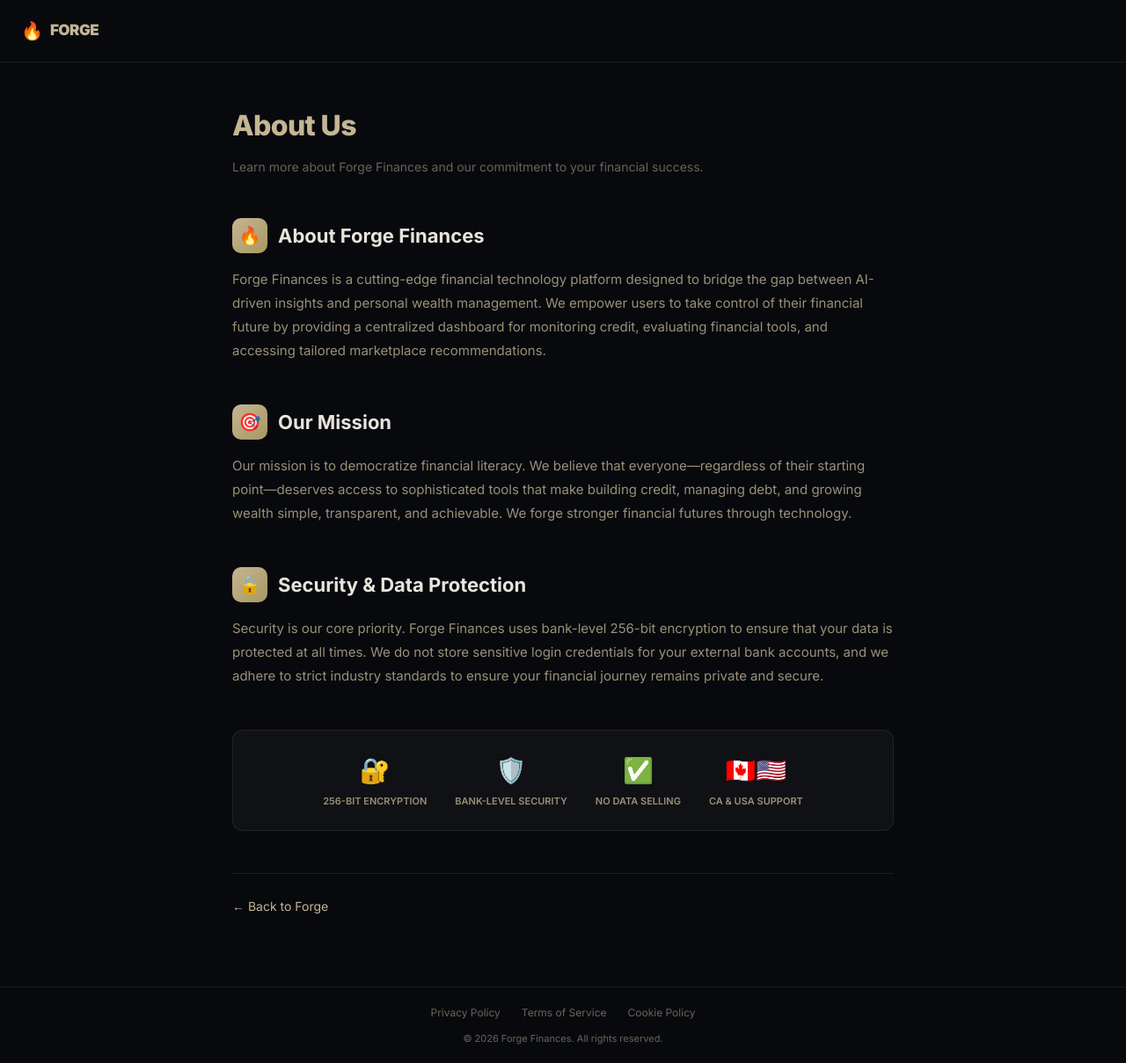
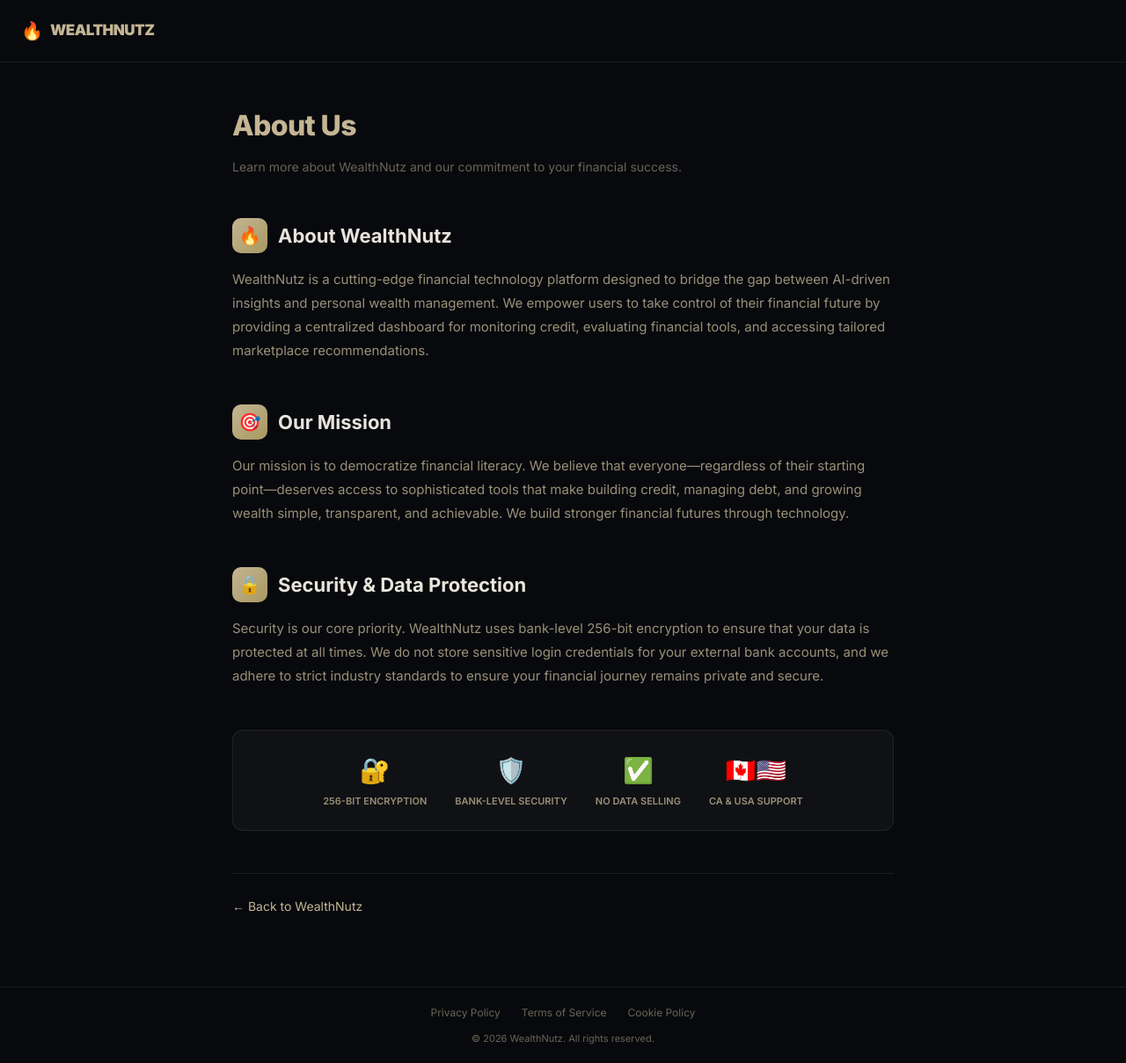
Before and after one commit to gandolfifg-ops/v0-code-submission, a Next.js app: page /about in a window 1280 px wide. Shown: the whole page at 88% size. Built offline with nearby package versions, Linux system fonts and the light colour scheme.

Commit message:
Rename Forge to WealthNutz in About page

```diff
--- a/app/about/page.tsx
+++ b/app/about/page.tsx
@@ -2,7 +2,7 @@
 
 import Link from "next/link";
 
-// Forge theme tokens
+// WealthNutz theme tokens
 const T = {
   bg: "#07090d",
   gold: "#c4b594",
@@ -20,7 +20,7 @@ export default function AboutPage() {
       <header style={{ padding: "20px 24px", borderBottom: `1px solid ${T.border}` }}>
         <Link href="/" style={{ display: "inline-flex", alignItems: "center", gap: 8, textDecoration: "none" }}>
           <span style={{ fontSize: 20 }}>🔥</span>
-          <span style={{ fontSize: 17, fontWeight: 900, color: T.gold, textTransform: "uppercase", letterSpacing: "-0.03em" }}>Forge</span>
+          <span style={{ fontSize: 17, fontWeight: 900, color: T.gold, textTransform: "uppercase", letterSpacing: "-0.03em" }}>WealthNutz</span>
         </Link>
       </header>
 
@@ -30,19 +30,19 @@ export default function AboutPage() {
           About Us
         </h1>
         <p style={{ fontSize: 14, color: T.dim, marginBottom: 48 }}>
-          Learn more about Forge Finances and our commitment to your financial success.
+          Learn more about WealthNutz and our commitment to your financial success.
         </p>
 
-        {/* Section 1: About Forge Finances */}
+        {/* Section 1: About WealthNutz */}
         <section style={{ marginBottom: 48 }}>
           <div style={{ display: "flex", alignItems: "center", gap: 12, marginBottom: 16 }}>
             <div style={{ width: 40, height: 40, borderRadius: 10, background: `linear-gradient(135deg, ${T.gold}, ${T.goldDim})`, display: "flex", alignItems: "center", justifyContent: "center" }}>
               <span style={{ fontSize: 20 }}>🔥</span>
             </div>
-            <h2 style={{ fontSize: 22, fontWeight: 700, color: T.text, margin: 0 }}>About Forge Finances</h2>
+            <h2 style={{ fontSize: 22, fontWeight: 700, color: T.text, margin: 0 }}>About WealthNutz</h2>
           </div>
           <p style={{ fontSize: 15, lineHeight: 1.8, color: T.mid, margin: 0 }}>
-            Forge Finances is a cutting-edge financial technology platform designed to bridge the gap between AI-driven insights and personal wealth management. We empower users to take control of their financial future by providing a centralized dashboard for monitoring credit, evaluating financial tools, and accessing tailored marketplace recommendations.
+            WealthNutz is a cutting-edge financial technology platform designed to bridge the gap between AI-driven insights and personal wealth management. We empower users to take control of their financial future by providing a centralized dashboard for monitoring credit, evaluating financial tools, and accessing tailored marketplace recommendations.
           </p>
         </section>
 
@@ -55,7 +55,7 @@ export default function AboutPage() {
             <h2 style={{ fontSize: 22, fontWeight: 700, color: T.text, margin: 0 }}>Our Mission</h2>
           </div>
           <p style={{ fontSize: 15, lineHeight: 1.8, color: T.mid, margin: 0 }}>
-            Our mission is to democratize financial literacy. We believe that everyone—regardless of their starting point—deserves access to sophisticated tools that make building credit, managing debt, and growing wealth simple, transparent, and achievable. We forge stronger financial futures through technology.
+            Our mission is to democratize financial literacy. We believe that everyone—regardless of their starting point—deserves access to sophisticated tools that make building credit, managing debt, and growing wealth simple, transparent, and achievable. We build stronger financial futures through technology.
           </p>
         </section>
 
@@ -68,7 +68,7 @@ export default function AboutPage() {
             <h2 style={{ fontSize: 22, fontWeight: 700, color: T.text, margin: 0 }}>Security &amp; Data Protection</h2>
           </div>
           <p style={{ fontSize: 15, lineHeight: 1.8, color: T.mid, margin: 0 }}>
-            Security is our core priority. Forge Finances uses bank-level 256-bit encryption to ensure that your data is protected at all times. We do not store sensitive login credentials for your external bank accounts, and we adhere to strict industry standards to ensure your financial journey remains private and secure.
+            Security is our core priority. WealthNutz uses bank-level 256-bit encryption to ensure that your data is protected at all times. We do not store sensitive login credentials for your external bank accounts, and we adhere to strict industry standards to ensure your financial journey remains private and secure.
           </p>
         </section>
 
@@ -97,7 +97,7 @@ export default function AboutPage() {
         {/* Back link */}
         <div style={{ borderTop: `1px solid ${T.border}`, paddingTop: 24 }}>
           <Link href="/" style={{ color: T.gold, fontSize: 14, textDecoration: "none", display: "inline-flex", alignItems: "center", gap: 6 }}>
-            ← Back to Forge
+            ← Back to WealthNutz
           </Link>
         </div>
       </main>
@@ -109,7 +109,7 @@ export default function AboutPage() {
           <Link href="/terms" style={{ color: T.dim, fontSize: 12, textDecoration: "none" }}>Terms of Service</Link>
           <Link href="/cookies" style={{ color: T.dim, fontSize: 12, textDecoration: "none" }}>Cookie Policy</Link>
         </div>
-        <p style={{ fontSize: 11, color: T.dim, margin: 0 }}>© 2026 Forge Finances. All rights reserved.</p>
+        <p style={{ fontSize: 11, color: T.dim, margin: 0 }}>© 2026 WealthNutz. All rights reserved.</p>
       </footer>
     </div>
   );
```
